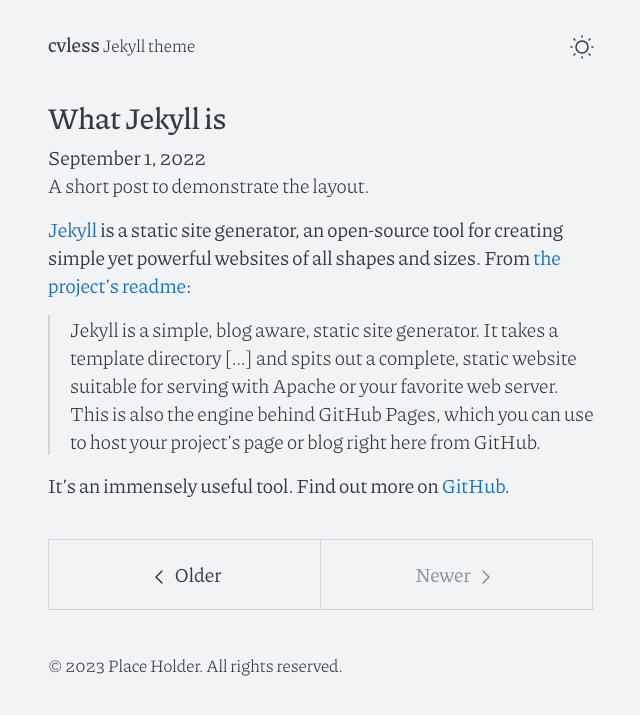
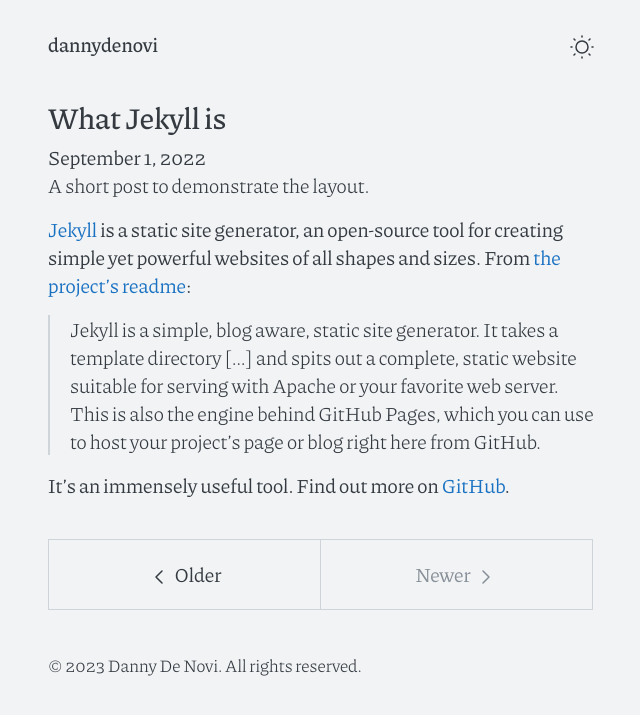
Before and after one commit to dannydenovi/dannydenovi.github.io, a Jekyll site: the page built from posts.md, in a window 1280 px wide. Shown: the top 715 px of the page, without its empty margins (319-959 px from the left). Built offline with Jekyll 4.4.1, drawn with Linux system fonts in a browser that asks for light colours; the list of posts is cut into pages by our own code.

Commit message:
Update _config.yml

```diff
--- a/_config.yml
+++ b/_config.yml
@@ -1,30 +1,24 @@
 # site settings
 
-title: cvless
-description: Jekyll theme for a beautiful online CV
-taglong: Jekyll theme for a beautiful online CV
-tagshort: Jekyll theme
-url: https://cvless.netlify.app
-baseurl: ""
-permalink: pretty
-repo: https://github.com/username/username.github.io
+title: dannydenovi
+description: Danny De Novi online CV
 
 # author settings
 
 author:
-  name: Place Holder
-  email: username@domain.com
+  name: Danny De Novi
+  email: dannydenovi@gmail.com
 photo: /assets/jpg/photo.jpg
 
 # social media links
 
 social:
-  facebook: username
-  github: username
-  instagram: username
-  linkedin: username
-  stackoverflow: 0000000/username
-  twitter: username
+  #facebook: username
+  github: dannydenovi
+  instagram: dannydenovi
+  #linkedin: username
+  #stackoverflow: 0000000/username
+  #twitter: username
 
 # build settings
 
```
